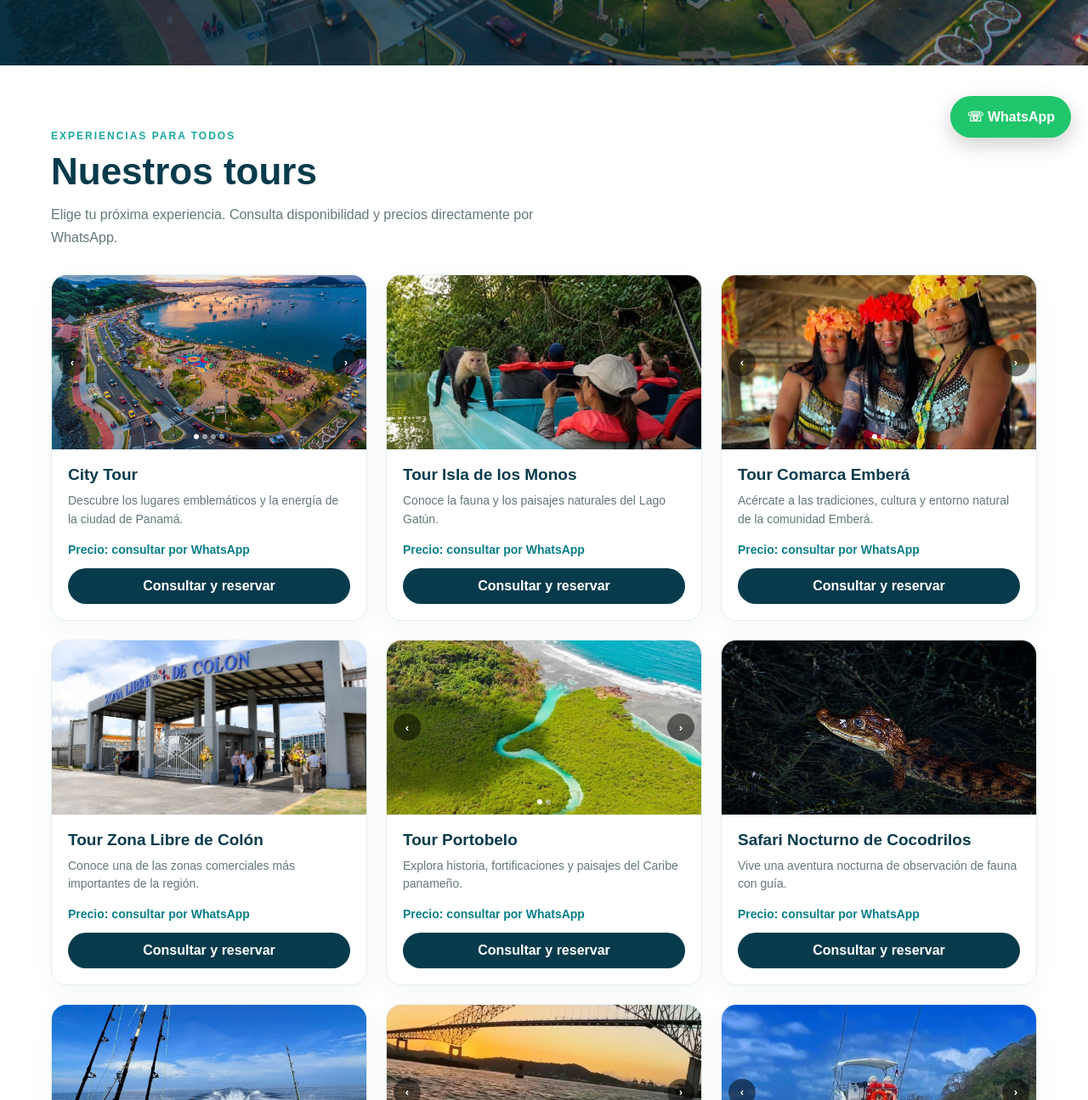
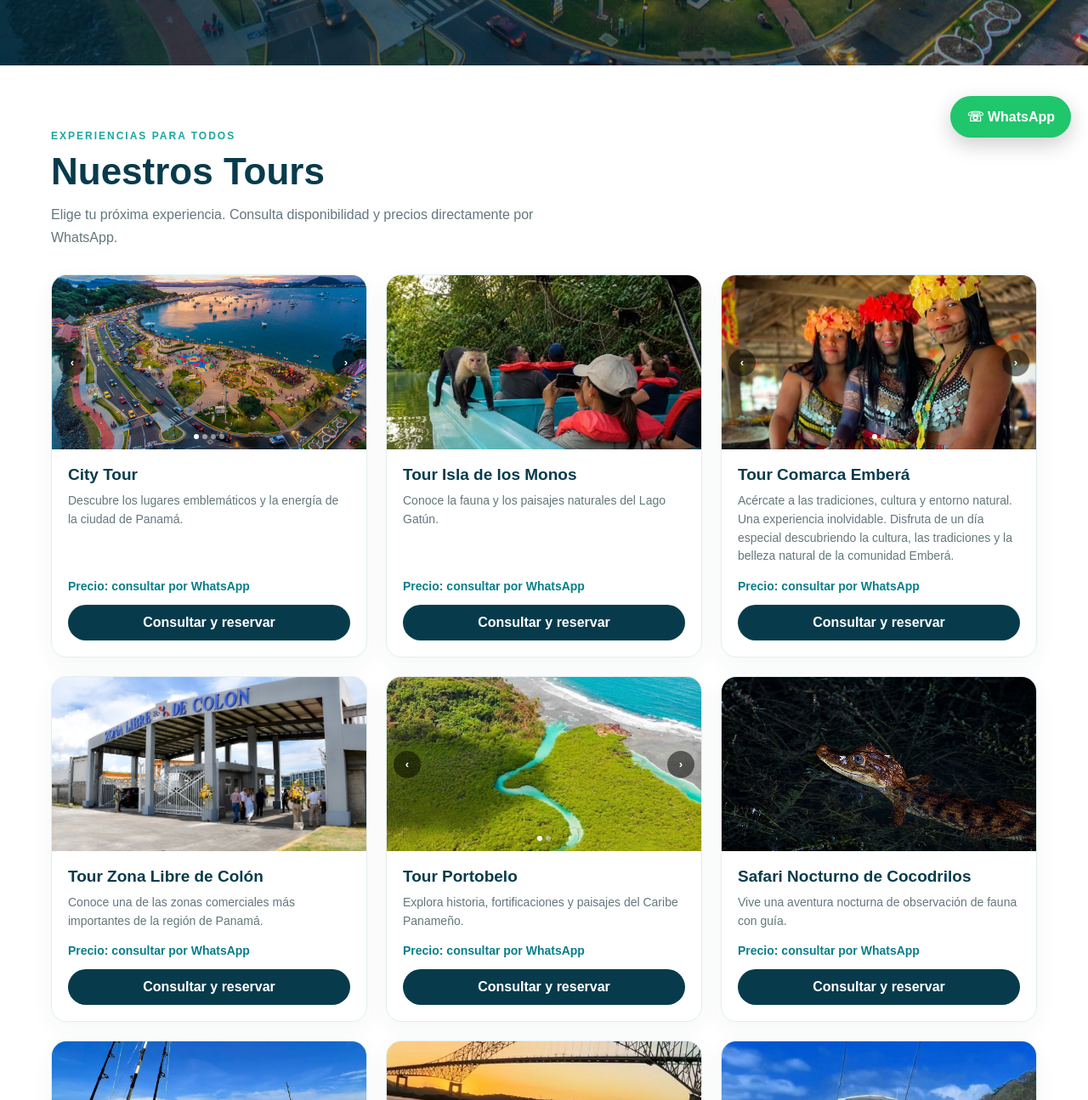
Before and after one commit to bmpanamatrips-sys/BMPANAMATRIPS, a plain HTML site: page index.html in a window 1280 px wide. Shown: the part 618-1913 px from the top of the page at 85% size. Drawn offline with Linux system fonts and the light colour scheme.

Commit message:
Improve title and tour descriptions in index.html
Updated title and topbar text for clarity and inclusivity. Enhanced descriptions of tours for better engagement.

```diff
--- a/index.html
+++ b/index.html
@@ -4,7 +4,7 @@
   <meta charset="UTF-8">
   <meta name="viewport" content="width=device-width, initial-scale=1.0">
   <meta name="description" content="Descubre Panamá con BMPANAMATRIPS. City tours, islas, cultura, naturaleza y aventuras. Reserva por WhatsApp y síguenos en Instagram.">
-  <title>BMPANAMATRIPS | Descubre Panamá</title>
+  <title>BMPANAMATRIPS | Descubre Panamá con nosotros</title>
   <style>
     :root{--navy:#073b4c;--blue:#087e8b;--turq:#18a7a1;--sand:#fff7e8;--coral:#ff8066;--ink:#16343b;--muted:#63777b;--white:#fff}
     *{box-sizing:border-box} html{scroll-behavior:smooth} body{margin:0;font-family:Arial,Helvetica,sans-serif;color:var(--ink);background:#fff}
@@ -41,7 +41,7 @@
   </style>
 </head>
 <body>
-  <div class="topbar" data-es="🇵🇦 Vive Panamá · Tours y experiencias inolvidables" data-en="🇵🇦 Experience Panama · Unforgettable tours and adventures">🇵🇦 Vive Panamá · Tours y experiencias inolvidables</div>
+  <div class="topbar" data-es="🇵🇦 Vive Panamá · Tours y Experiencias Inolvidables con Nosotros" data-en="🇵🇦 Experience Panama · Unforgettable Tours and Experiences with Us">🇵🇦 Vive Panamá · Tours y experiencias inolvidables</div>
   <header><div class="nav">
     <a class="brand" href="#">BM<span>PANAMA</span>TRIPS</a>
     <nav>
@@ -65,7 +65,7 @@
 
     <section class="section" id="tours"><div class="container">
       <div class="section-kicker" data-es="Experiencias para todos" data-en="Experiences for everyone">Experiencias para todos</div>
-      <h2 data-es="Nuestros tours" data-en="Our tours">Nuestros tours</h2>
+      <h2 data-es="Nuestros Tours" data-en="Our tours">Nuestros Tours</h2>
       <p class="intro" data-es="Elige tu próxima experiencia. Consulta disponibilidad y precios directamente por WhatsApp." data-en="Choose your next experience. Ask us about availability and prices directly on WhatsApp.">Elige tu próxima experiencia. Consulta disponibilidad y precios directamente por WhatsApp.</p>
       <div class="tour-grid" id="tourGrid"></div>
     </div></section>
@@ -115,19 +115,19 @@
       },
       {
         es: "Tour Comarca Emberá", en: "Embera Community Tour",
-        descEs: "Acércate a las tradiciones, cultura y entorno natural de la comunidad Emberá.",
-        descEn: "Experience the traditions, culture and natural surroundings of the Embera community.",
+        descEs: "Acércate a las tradiciones, cultura y entorno natural. Una experiencia inolvidable. Disfruta de un día especial descubriendo la cultura, las tradiciones y la belleza natural de la comunidad Emberá.",
+        descEn: "Connect with traditions, culture, and the natural environment. An unforgettable experience. Enjoy a special day discovering the culture, traditions, and natural beauty of the Emberá community.",
         images: ["embera.jpg", "embera2.jpg"]
       },
       {
         es: "Tour Zona Libre de Colón", en: "Colon Free Zone Tour",
-        descEs: "Conoce una de las zonas comerciales más importantes de la región.",
-        descEn: "Visit one of the region's most important commercial zones.",
+        descEs: "Conoce una de las zonas comerciales más importantes de la región de Panamá.",
+        descEn: "Discover one of the most important commercial areas in the Panama región.",
         images: ["Zonalibre.jpg"]
       },
       {
         es: "Tour Portobelo", en: "Portobelo Tour",
-        descEs: "Explora historia, fortificaciones y paisajes del Caribe panameño.",
+        descEs: "Explora historia, fortificaciones y paisajes del Caribe Panameño.",
         descEn: "Explore history, fortifications and the landscapes of the Panamanian Caribbean.",
         images: ["portobelo.jpg", "portobelo1.jpg"]
       },
```
